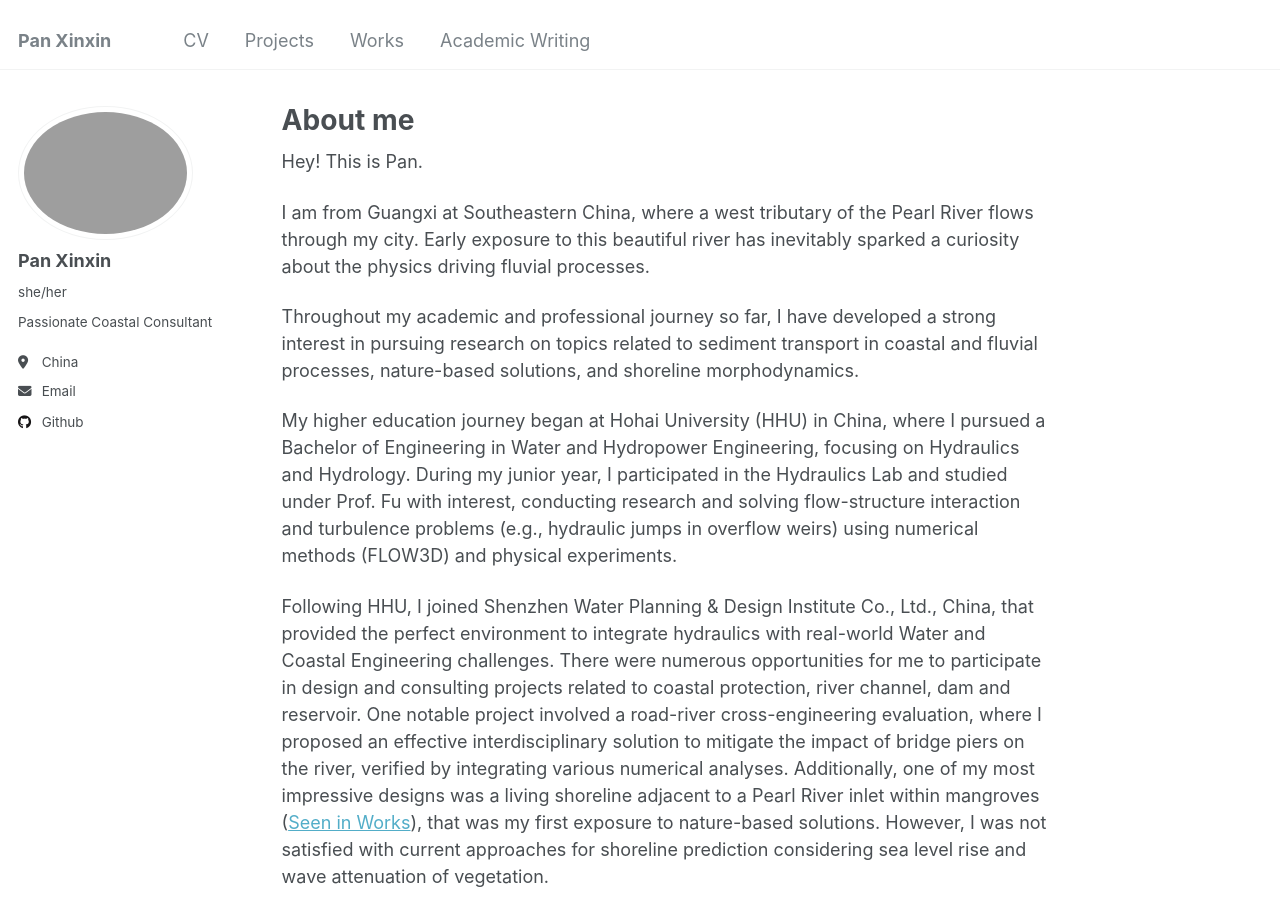
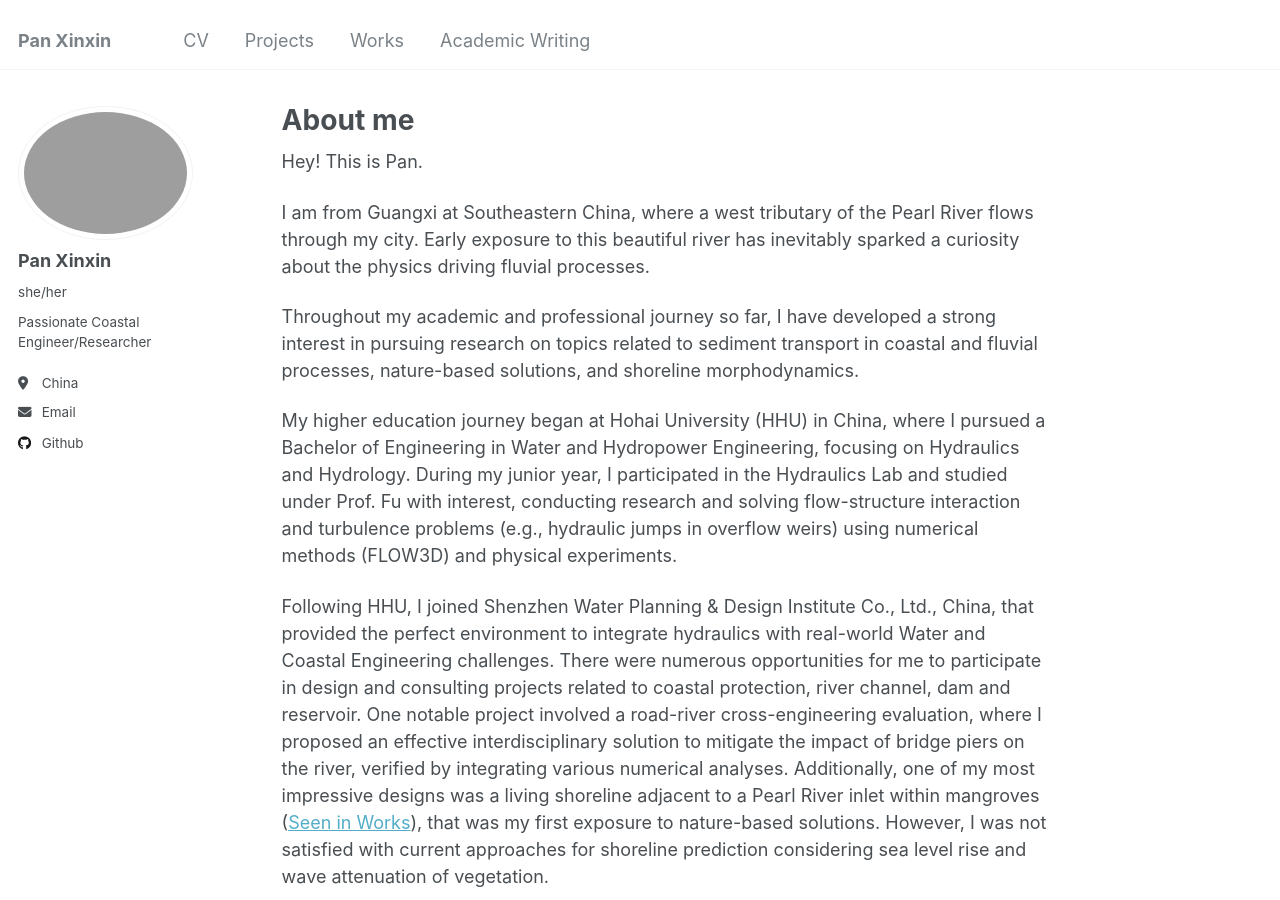
Before and after one commit to kingdaxing/kingdaxing.github.io, a Jekyll site: the page built from _pages/about.md, in a window 1280 px wide and 900 px high. Built offline with Jekyll 4.4.1, drawn with Linux system fonts in a browser that asks for light colours.

Commit message:
Update _config.yml

```diff
--- a/_config.yml
+++ b/_config.yml
@@ -24,7 +24,7 @@ author:
   avatar           : "profile.png"
   name             : "Pan Xinxin"
   pronouns         : "she/her"
-  bio              : "Passionate Coastal Consultant"
+  bio              : "Passionate Coastal Engineer/Researcher"
   location         : "China"
   employer         : #
   uri              : # URL
```
